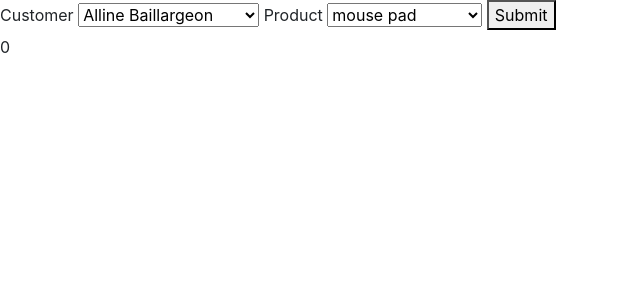
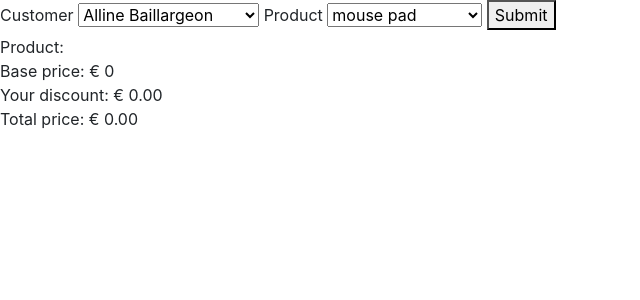
Before and after one commit to mcoulier/php-pricecalculator-challenge, a PHP site: page / in a window 1280 px wide. Shown: the top 300 px of the page, without its empty margins (0-640 px from the left). Run offline with PHP 8.4, Linux system fonts and the light colour scheme; data comes from the database, SQL or seed files in the repository; data that the repository does not hold is empty.

Commit message:
end of day commit, page shows basic info about price and product

```diff
--- a/View/Homepage.php
+++ b/View/Homepage.php
@@ -14,21 +14,27 @@
 <form method="post">
     <label>Customer</label>
     <select name="customers" id="customers">
+        <!--Displaying customer names in dropdown, GroupID, Fixed & Variable discounts as option values-->
         <?php foreach ($customers->getCustomers() as $customer) { ?>
             <option value="<?php echo $customer->getGroupId()?>,<?php echo $customer->getFixedDiscount()?>,<?php echo $customer->getVariableDiscount()?>"><?php echo $customer->getFirstname() . " " . $customer->getLastname() ?></option>
         <?php } ?>
     </select>
-
+    <!--Displaying product names in dropdown, Price in option value-->
     <label>Product</label>
     <select name="product" id="product">
         <?php foreach ($products->getProducts() as $product) { ?>
-            <option value="<?php echo $product->getPrice() ?>"><?php echo $product->getName() ?></option>
+            <option value="<?php echo $product->getPrice()?>,<?php echo $product->getName()?>"><?php echo $product->getName()?></option>
         <?php } ?>
     </select>
     <button type="submit">Submit</button>
 </form>
 
-<?php echo ($totalPrice/100) ?>
+<?php
+echo "Product: ".$productArray[1]."<br>";
+echo "Base price: " . "€ " . ($productBasePrice/100)."<br>";
+echo "Your discount: " . "€ ". number_format(($productBasePrice-$totalPrice)/100, 2)."<br>";
+echo "Total price: " . "€ ". number_format(($totalPrice/100), 2 )."<br>"?>
+
 
 <!-- Optional JavaScript -->
 <!-- jQuery first, then Popper.js, then Bootstrap JS -->
```
